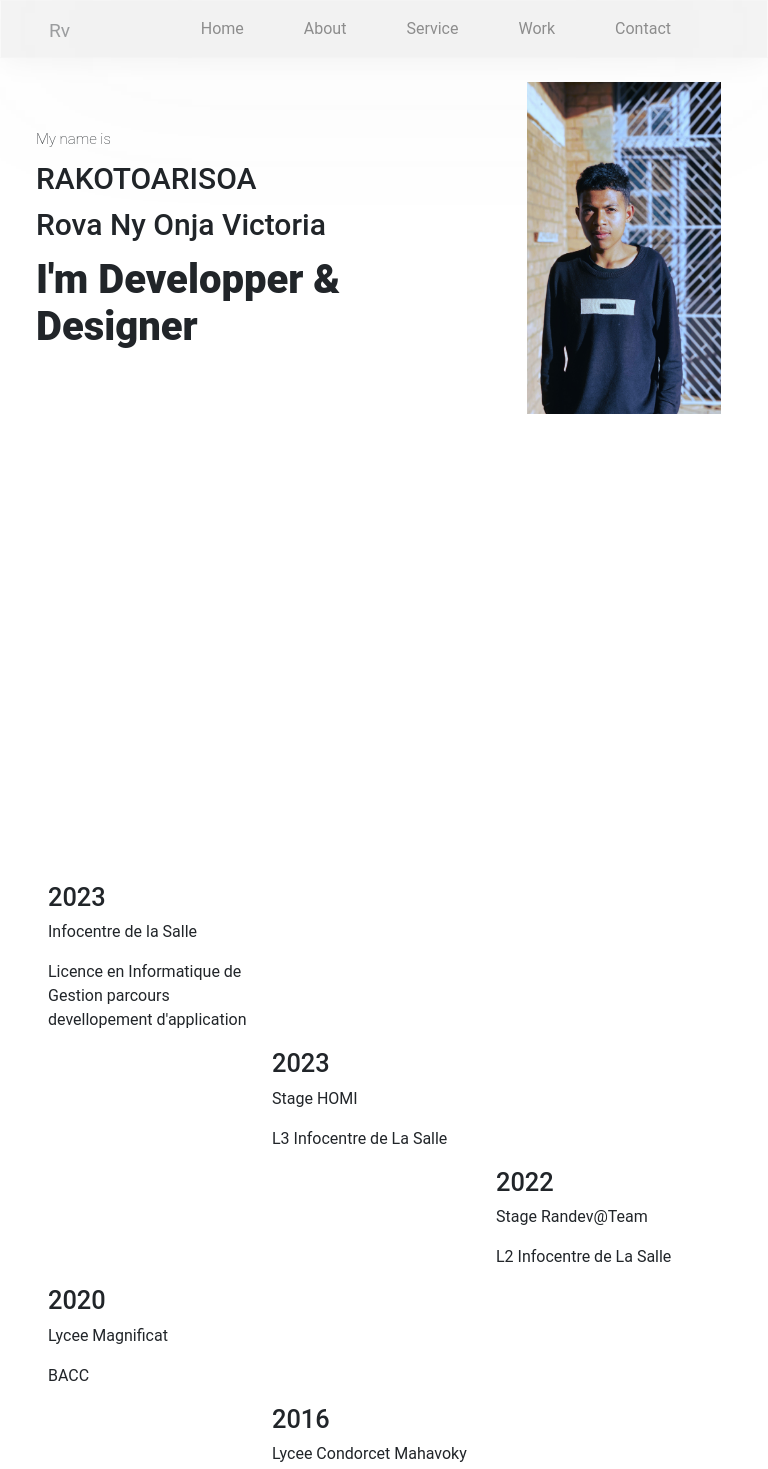
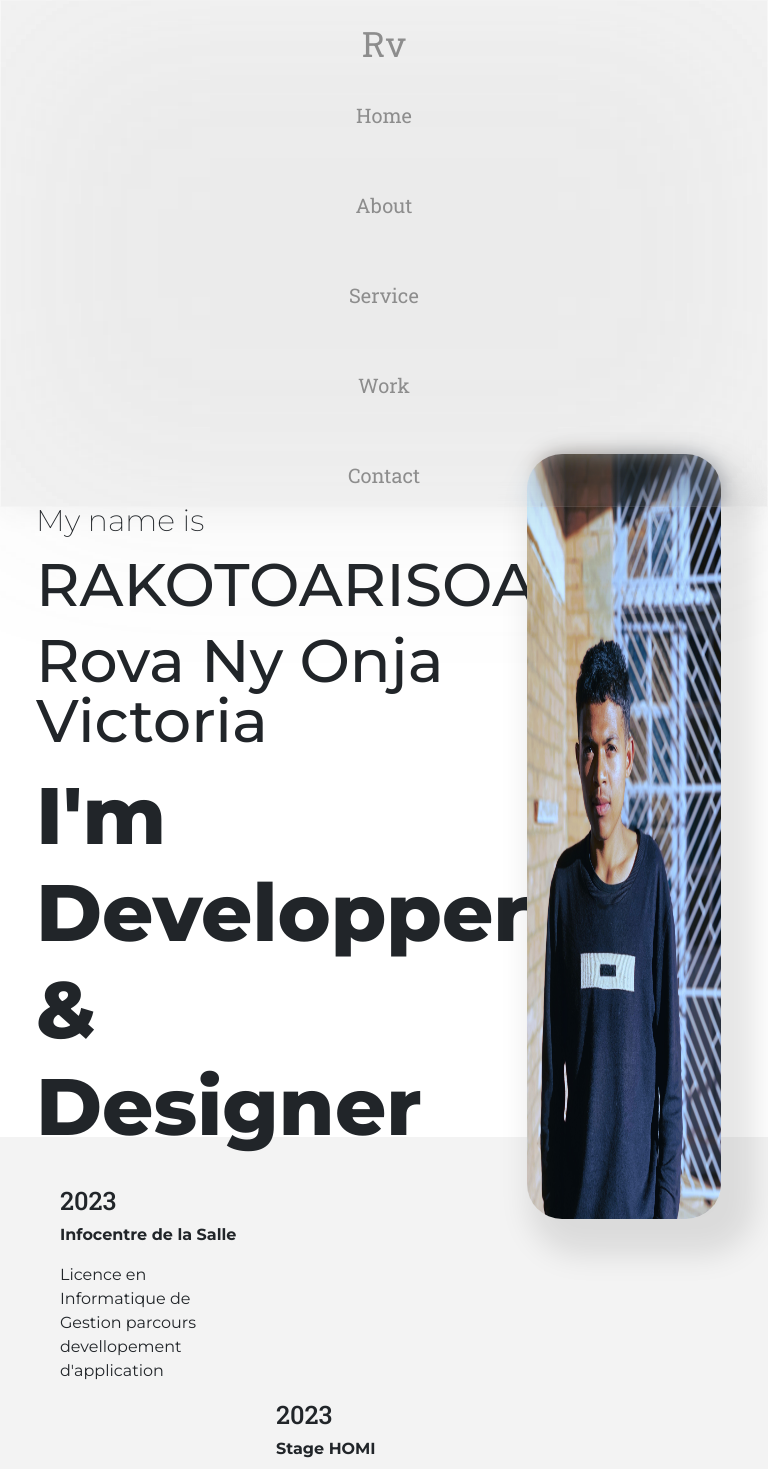
Before and after one commit to RovaRakotoarisoa/portfolio, a plain HTML site: page index.html in a window 768 px wide. Shown: the top 1469 px of the page. Drawn offline with Linux system fonts and the light colour scheme.

Commit message:
Push police et redisign basique

```diff
--- a/assets/css/style.css
+++ b/assets/css/style.css
@@ -10,6 +10,17 @@ ul li{
 }
 a{
     text-decoration: none;
+}
+p {
+    font-family: "Montserrat", sans-serif;
+}
+
+h1,h2,h3, h4, h5 {
+    font-family: 'Roboto Slab';
+}
+
+strong {
+    font-family: "Montserrat", sans-serif;
 }
 /* End Default */
 
@@ -81,8 +92,10 @@ body{
     z-index: 0;
 }
 .header__heading{
-    font-size: larger;
+    font-size: xx-large;
     z-index: 1;
+    font-family: "Roboto Slab", serif;
+
 }
 .nav ul{
     display: flex;
@@ -91,14 +104,16 @@ body{
     z-index: 1;
 }
 
-.nav__link a{
+.nav__link a {
     color: #000000;
+    font-family: "Roboto Slab", serif;
+    font-size: 20px;
 }
-
 /* ===================Home=====================*/
 .home{
-    height: 100vh;
-
+    height: 75vh;
+    display: flex;
+    place-items: center;
 }
 .home__text{
     line-height: normal;
@@ -118,14 +133,17 @@ body{
 }
 .home__img__rova{
     max-width: 90%;
+    box-shadow: 18px 20px 30px 16px rgba(0, 0, 0, 0.1);
+    border-radius: 35px;
 }
 
 
 /* ===================About=====================*/
 .about,.about__section2{
     height: 100vh;
+    background: #f3f3f3;
 }
-
+/*
 
 @media (min-width: 1200px) and (max-width: 1400px) {
 
@@ -142,7 +160,7 @@ body{
         flex-direction: column;
         align-items: center;
     }*/
-    .home__text__presentation{
+    /* .home__text__presentation{
         font-size: 15px;
     }
     .home__text__name{
@@ -152,4 +170,34 @@ body{
         font-size: 40px;
     }
 
-}
+} */
+
+/* Menu responsive */
+@media (max-width: 1187px) {
+    .header {
+        display: flex;
+        flex-direction: column;
+    }
+    .header__heading {
+        text-align: center;
+        margin-bottom: 30px;
+        font-size: 35px;
+        color: #000 !important;
+        opacity: 1 !important;
+    }
+
+    .nav {
+        display: flex;
+        flex-direction: column;
+    }
+
+    .nav ul {
+        display: flex;
+        flex-direction: column;
+        align-items: center;
+    }
+
+    .home {
+        margin-top: 30px;
+    }
+ }
--- a/index.html
+++ b/index.html
@@ -5,6 +5,11 @@
     <meta name="viewport" content="width=device-width, initial-scale=1.0">
     <link rel="stylesheet" href="assets/css/bootstrap.min.css">
     <link rel="stylesheet" href="assets/css/style.css">
+
+    <link rel="preconnect" href="https://fonts.googleapis.com">
+    <link rel="preconnect" href="https://fonts.gstatic.com" crossorigin>
+    <link href="https://fonts.googleapis.com/css2?family=Roboto+Slab:wght@100..900&display=swap" rel="stylesheet">
+    <link href="https://fonts.googleapis.com/css2?family=Montserrat:ital,wght@0,100..900;1,100..900&family=Roboto+Slab:wght@100..900&display=swap" rel="stylesheet">
 
     <title>Portfolio</title>
 </head>
@@ -33,7 +38,7 @@
 
 <!--  End Header  -->
 <!-- =========== Home =============== -->
-  <section id="home" class="home mt-4">
+  <section id="home" class="home">
     <div class="container ">
         <div class="row">
             <div class="col-8">
@@ -58,12 +63,13 @@
 
     <main id="main">
     <!-- =========== About =============== -->
-        <section id="about" class="about px-5">
+        <section id="about" class="about px-5 py-5">
+            <div class="container">
                 <div class="row">
                     <div class="row">
                         <div class="col-4">
                             <h3>2023</h3>
-                        <p>Infocentre de la Salle</p>
+                            <p><strong>Infocentre de la Salle</strong></p>
                             <p>Licence en Informatique de Gestion parcours devellopement d'application</p>
                         </div>
                         <div class="col-8"></div>
@@ -73,7 +79,7 @@
                         <div class="col-4"></div>
                         <div class="col-4">
                             <h3>2023</h3>
-                        <p>Stage HOMI</p>
+                            <p><strong>Stage HOMI</strong></p>
                             <p>L3 Infocentre de La Salle</p>
                         </div>
                         <div class="col-4"></div>
@@ -119,6 +125,7 @@
                     </div>
 
                 </div>
+            </div>
 
         </section>
 
@@ -128,9 +135,14 @@
 
 
 <!-- =========== Footer =============== -->
-    <!-- <footer>
-
-    </footer> -->
+    <footer>
+<div class="container">
+    <div class="row">
+        <p class="text-center p-5">
+            Copyright ©Rova 2024
+        </p>
+</div>
+    </footer>
 <!--  End Footer  -->
 </body>
 </html>
```
Lines whose indentation alone changed are shown as unchanged.
